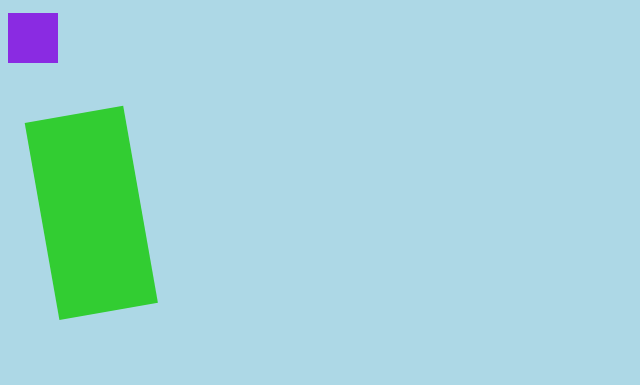
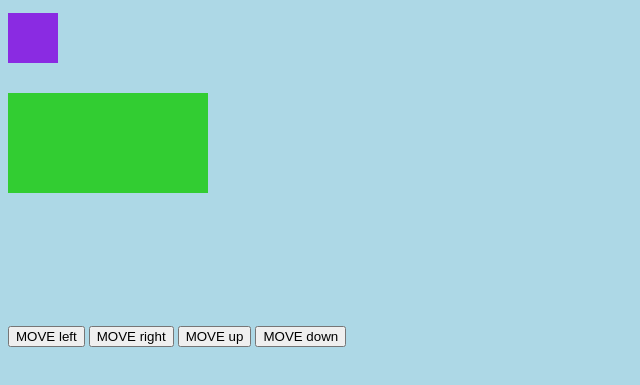
Before and after one commit to oldTRex/-isExtinct, a plain HTML site: page index.html in a window 1280 px wide. Shown: the part 101-486 px from the top of the page, without its empty margins (0-640 px from the left). Drawn offline with Linux system fonts and the light colour scheme.

Commit message:
transition

```diff
--- a/index.css
+++ b/index.css
@@ -21,7 +21,7 @@ body {
     height: 100px;
     margin-top: 30px;
     background-color: #32CD32;
-    transform: rotate(80deg);
+    transform: rotate(80deg) translate(30,30) ,  scale(0.7,0.6) ;
     transform-origin: 25% 75%;
   }
   .rotate:hover {
--- a/index.html
+++ b/index.html
@@ -3,6 +3,8 @@
 <head>
 <title>Page Title</title>
 <link href="index.css" rel="stylesheet">
+<script src="main.js" > </script>
+
 </head>
 <body>
 
@@ -11,6 +13,10 @@
 <div class="transition"> </div>
 <div class="rotate"> </div>
 
+<button style="margin-top: 10em" onclick="left()"> MOVE left </button>
+<button style="margin-top: 5em" onclick="right()"> MOVE right </button>
+<button style="margin-top: 5em" onclick="up()"> MOVE up </button>
+<button style="margin-top: 5em" onclick="down()"> MOVE down </button>
 
 </body>
 </html>
--- /dev/null
+++ b/main.js
@@ -0,0 +1,40 @@
+var d= 0;
+var h=0;
+
+async function right() {
+    var x = document.getElementsByClassName("rotate");
+    d+=30;
+    var trans  = `translate(${d}px , ${h}px)`;
+      console.log(trans);
+    x[0].style.transform =  trans;
+
+}
+
+async function left() {
+    var x = document.getElementsByClassName("rotate");
+     d-=30;
+     var trans  = `translate(${d}px , ${h}px)`;
+      console.log(trans);
+    x[0].style.transform =  trans;
+
+}
+
+async function up() {
+    var x = document.getElementsByClassName("rotate");
+     h-=30;
+    var trans  = `translate(${d}px , ${h}px)`;
+      console.log(trans);
+    x[0].style.transform =  trans;
+
+}
+
+async function down() {
+    var x = document.getElementsByClassName("rotate");
+     h+=30;
+    var trans  = `translate(${d}px , ${h}px)`;
+    console.log(trans);
+    x[0].style.transform =  trans;
+
+}
+console.log(d,h);
+while( d > 360  && h > 60) alert("you won!");
```
